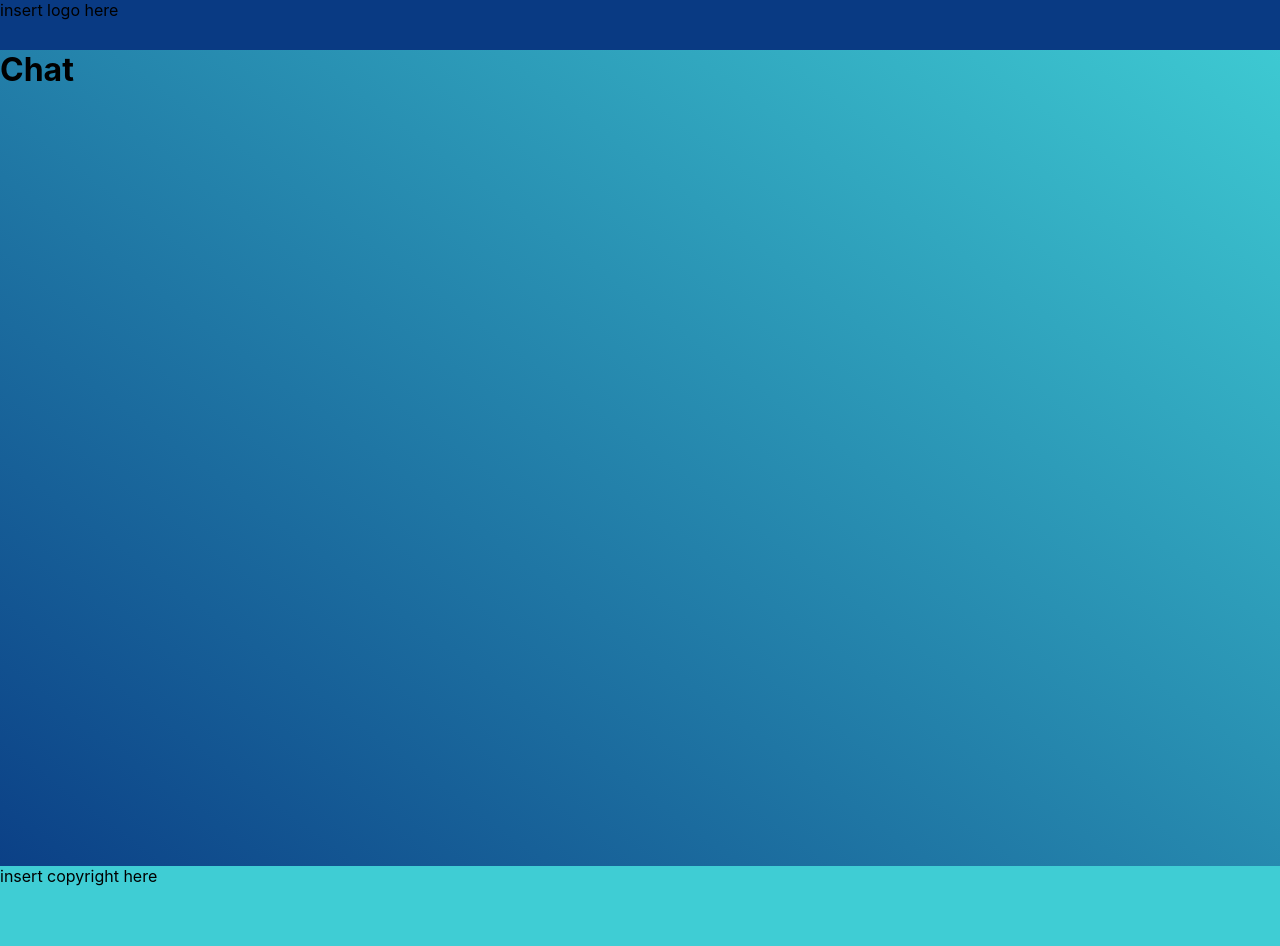
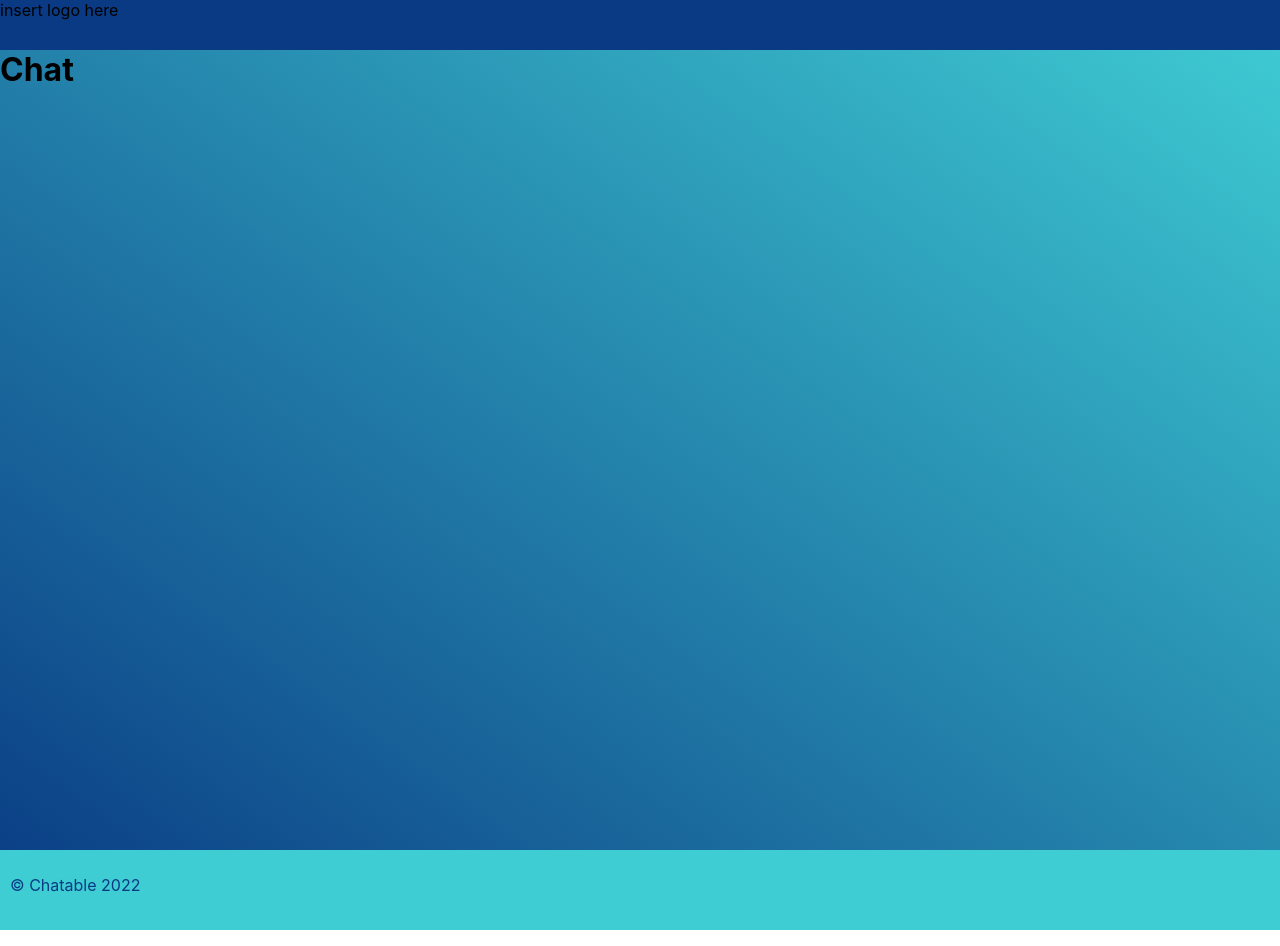
Before and after one commit to EmilyRoseCotter/chatable-front-end, a React (Create React App) app: page / in a window 1280 px wide. Built offline with nearby package versions, Linux system fonts and the light colour scheme.

Commit message:
updated footer styling

```diff
--- a/src/components/Footer.js
+++ b/src/components/Footer.js
@@ -8,10 +8,18 @@ const myFooterStyles = {
   sunset: "sunset-footer",
 };
 
+const myCopyrightStyles = {
+  sunrise: "sunrise-copy",
+  afternoon: "afternoon-copy",
+  sunset: "sunset-copy",
+};
+
 function Footer() {
   return (
     <div className={`Footer ${getClassName(myFooterStyles)}`}>
-      <p className="copyright">insert copyright here</p>
+      <p className={`copyright ${getClassName(myCopyrightStyles)}`}>
+        &copy; Chatable 2022
+      </p>
     </div>
   );
 }
--- a/src/styles/Footer.css
+++ b/src/styles/Footer.css
@@ -14,5 +14,19 @@
 }
 
 .copyright {
-    margin-bottom: 0;
+  margin: 0;
+  padding-top: 25px;
+  padding-left: 10px;
 }
+
+.sunrise-copy {
+  color: #ad4a07;
+}
+
+.afternoon-copy {
+    color: #093A83;
+}
+
+.sunset-copy {
+  color: #db5663;
+}
```
Lines whose indentation alone changed are shown as unchanged.
